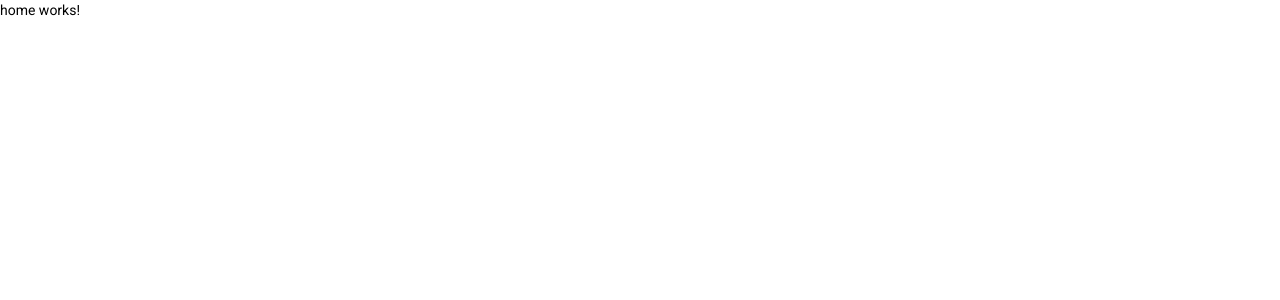
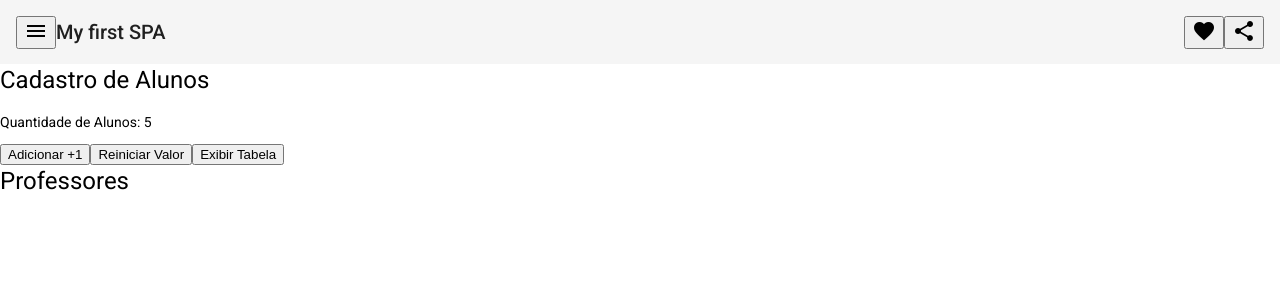
Before and after one commit to LucasMG00/angular-test-spa, an Angular app: page / in a window 1280 px wide. Shown: the top 300 px of the page. Built offline with nearby package versions, Linux system fonts and the light colour scheme.

Commit message:
home update

```diff
--- a/src/app/home/home.component.css
+++ b/src/app/home/home.component.css
@@ -0,0 +1,19 @@
+.example-spacer {
+  flex: 1 1 auto;
+}
+
+table {
+  font-family: arial, sans-serif;
+  border-collapse: collapse;
+  width: 100%;
+}
+
+td, th {
+  border: 1px solid #dddddd;
+  text-align: left;
+  padding: 8px;
+}
+
+tr:nth-child(even) {
+  background-color: #dddddd;
+}
--- a/src/app/home/home.component.html
+++ b/src/app/home/home.component.html
@@ -1 +1,60 @@
-<p>home works!</p>
+<!DOCTYPE html>
+<html lang="en">
+
+<head>
+  <meta charset="UTF-8">
+  <meta name="viewport" content="width=device-width, initial-scale=1.0">
+  <title>SPA com Angular</title>
+</head>
+
+<body>
+
+  <mat-toolbar>
+    <button mat-icon-button [matMenuTriggerFor]="menu">
+      <mat-icon>menu</mat-icon>
+    </button>
+    <mat-menu #menu="matMenu">
+      <button mat-menu-item>Item 1</button>
+      <button mat-menu-item>Item 2</button>
+    </mat-menu>
+
+    <span> My first SPA</span>
+    <span class="example-spacer"></span>
+    <button mat-icon-button class="example-icon favorite-icon" aria-label="Example icon-button with heart icon">
+      <mat-icon>favorite</mat-icon>
+    </button>
+    <button mat-icon-button class="example-icon" aria-label="Example icon-button with share icon">
+      <mat-icon>share</mat-icon>
+    </button>
+  </mat-toolbar>
+
+  <div>
+
+    <spa-alunos [valorInicial]="valor"></spa-alunos>
+
+    <button (click)="mudarValor()">Adicionar +1</button>
+    <button (click)="reiniciarValor()">Reiniciar Valor</button>
+    <button (click)="exibirTabela()">Exibir Tabela</button>
+
+  </div>
+
+  <table *ngIf="exibeTabela">
+    <tr>
+      <th>Nome</th>
+      <th>Idade</th>
+      <th>E-mail</th>
+      <th>Curso</th>
+    </tr>
+    <tr *ngFor="let aluno of listaAlunos">
+      <td>{{aluno.nome}}</td>
+      <td>{{aluno.idade}}</td>
+      <td>{{aluno.email}}</td>
+      <td>{{aluno.curso}}</td>
+    </tr>
+  </table>
+
+  <spa-professores></spa-professores>
+
+</body>
+
+</html>
--- a/src/app/home/home.component.ts
+++ b/src/app/home/home.component.ts
@@ -1,7 +1,8 @@
-import { Component, OnInit } from '@angular/core';
+import { Component, Input, OnInit } from '@angular/core';
+import { alunos } from '../model/alunos'
 
 @Component({
-  selector: 'app-home',
+  selector: 'spa-home',
   templateUrl: './home.component.html',
   styleUrls: ['./home.component.css']
 })
@@ -9,7 +10,32 @@ export class HomeComponent implements OnInit {
 
   constructor() { }
 
+  valor: number;
+  exibeTabela:  boolean = false;
+
+  listaAlunos: alunos[] = [
+    { nome: 'Teste 1', idade: 20, email: 'test.test@gmail.com', curso: 'Teste' },
+    { nome: 'Teste 2', idade: 25, email: 'teste@test.com', curso: 'Analise e desenvolvimento de sistemas' },
+    { nome: 'Teste 3', idade: 37, email: 'Testee@hotmail.com', curso: 'Engenharia da computacao' },
+    { nome: 'Teste 4', idade: 52, email: 'test.tes.t@tes.t.com', curso: 'Sistemas da informacao' }
+  ];
+
+  displayedColumns: string[] = ['Nome', 'Idade', 'E-mail', 'Curso'];
+
   ngOnInit(): void {
+    this.valor = 5;
+  }
+
+  mudarValor() {
+    this.valor++;
+  }
+
+  reiniciarValor() {
+    this.valor = 0;
+  }
+
+  exibirTabela(){
+    this.exibeTabela = true;
   }
 
 }
```
